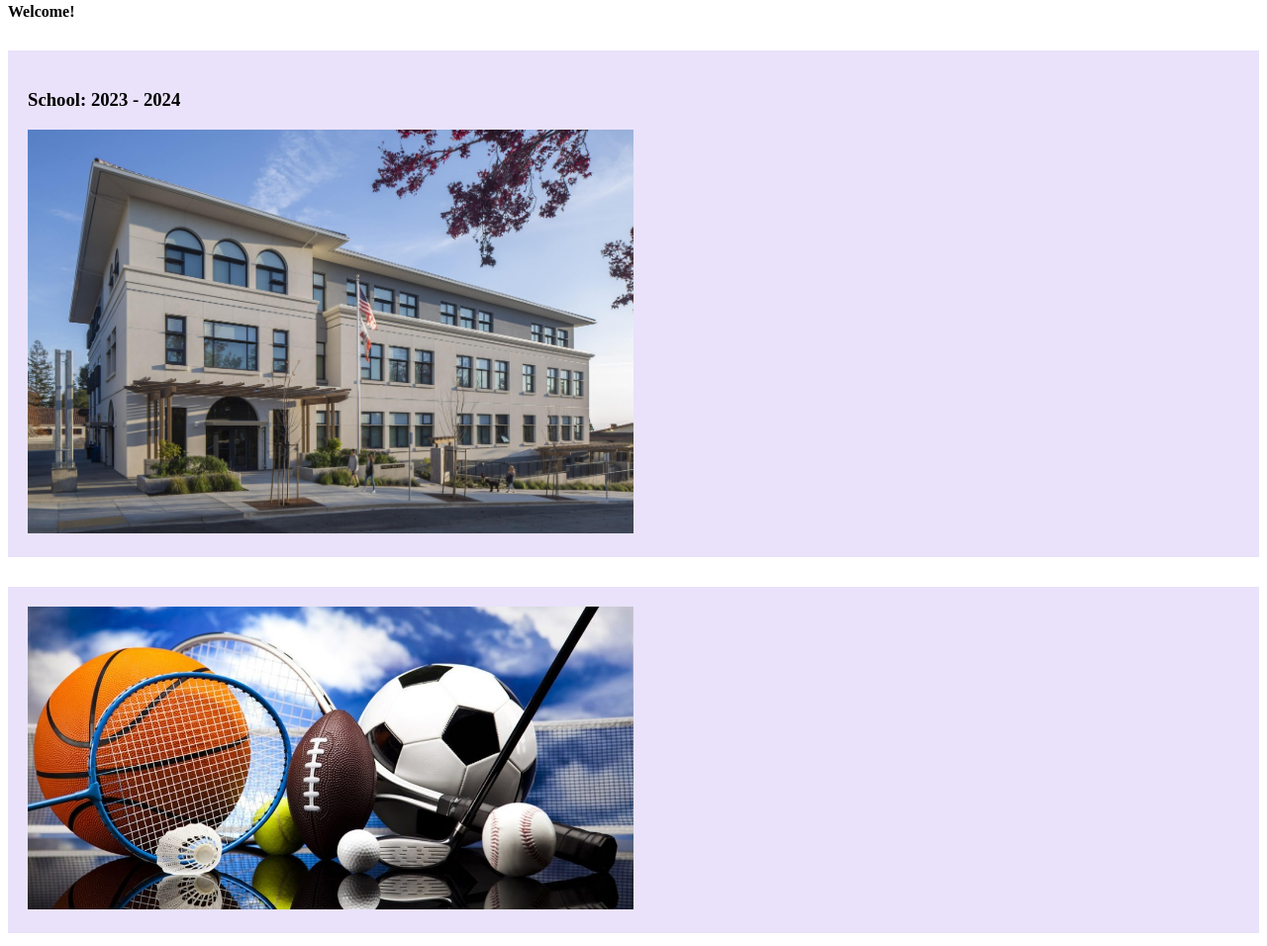
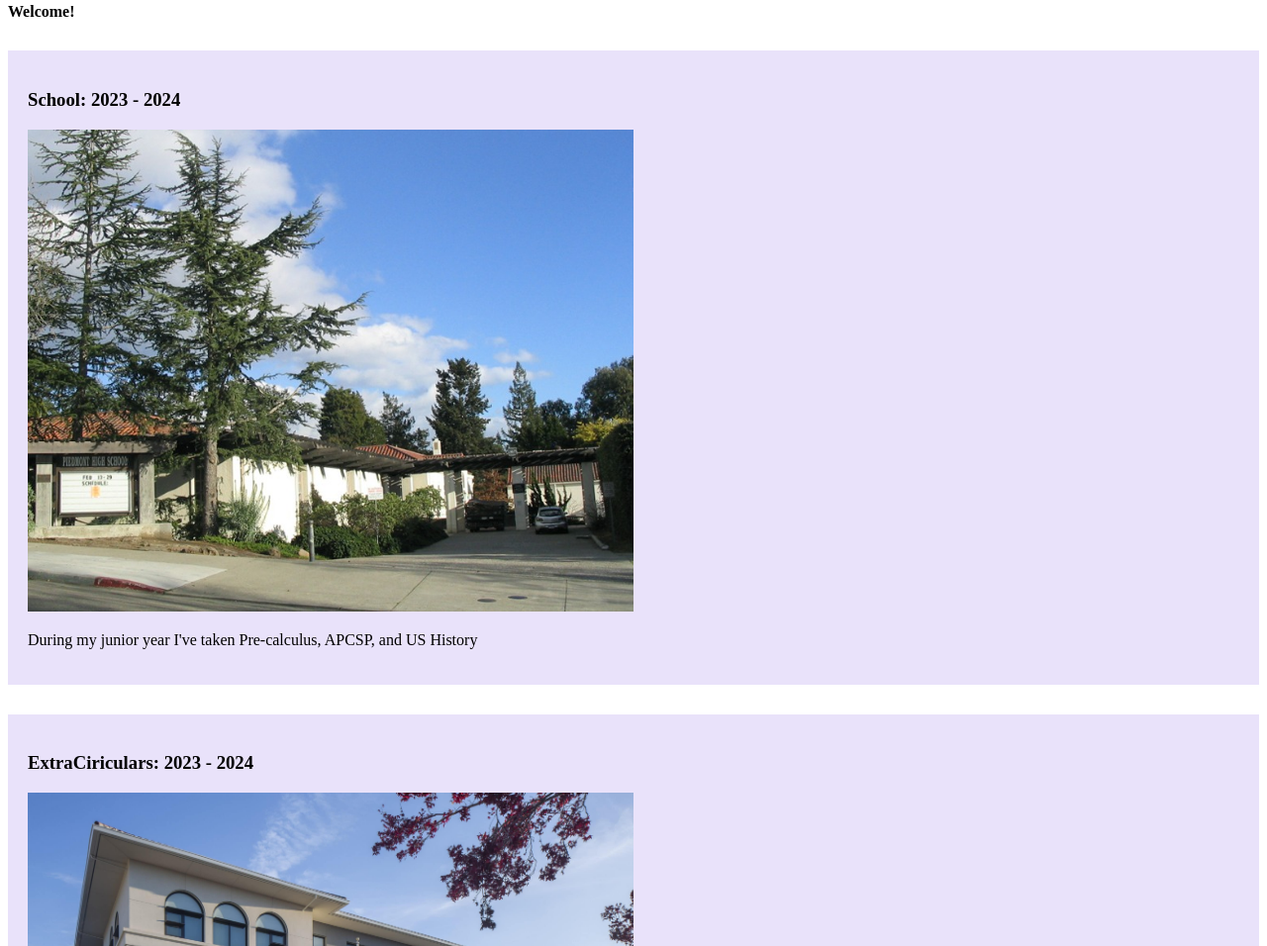
Before and after one commit to 25ETHANBE/APCSP, a plain HTML site: page index.html in a window 1280 px wide. Shown: the part 116-1072 px from the top of the page at 99% size. Drawn offline with Linux system fonts and the light colour scheme.

Commit message:
Update index.html

```diff
--- a/index.html
+++ b/index.html
@@ -15,16 +15,15 @@
 
 <div class="section">
 	<h3>School: 2023 - 2024</h3>
-           <img width= "50%" src = "PHS2.jpg"></div>
-          <div class="section">
-            <img width= "50%" src = "sports.jpg">
+            <img width= "50%" src = "PHS.jpg">
+	<p>During my junior year I've taken Pre-calculus, APCSP, and US History  </p>
 </div>
 
 	<div class="section">
 	<h3>ExtraCiriculars: 2023 - 2024</h3>
            <img width= "50%" src = "PHS2.jpg"></div>
 
-            <img width= "50%" src = "sports.jpg">
+            <img width= "50%" src = "Sports.jpg">
 	<p>I do fencing outside of school at a club in West Berkley
 	I go on vacation with my family during the breaks off from school
 	I Mountain Bike with my friends at Joquin Miller</p>
```
